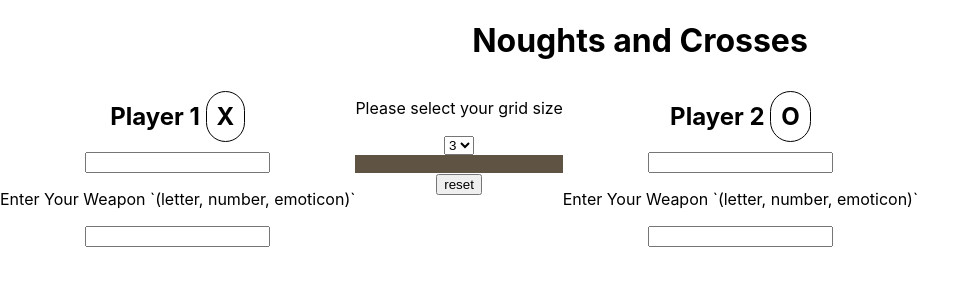
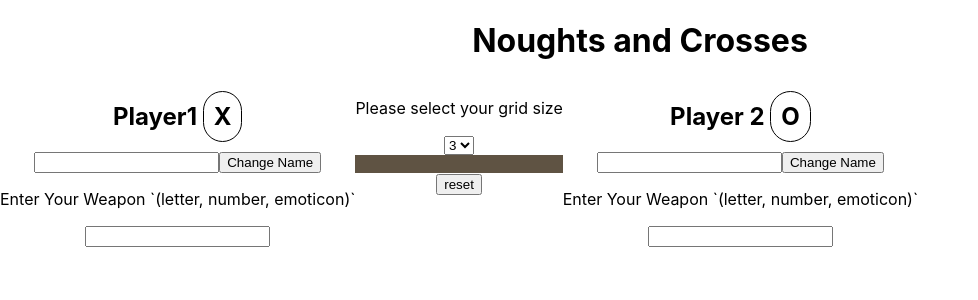
Before and after one commit to ikhlaas-kapadia/Noughts-And-Crosses, a React (Create React App) app: page / in a window 1280 px wide. Shown: the top 300 px of the page, without its empty margins (0-978 px from the left). Built offline with nearby package versions, Linux system fonts and the light colour scheme.

Commit message:
Add form to submit name change

```diff
--- a/src/Components/PlayerOne.jsx
+++ b/src/Components/PlayerOne.jsx
@@ -1,22 +1,24 @@
 import React from "react";
 
 const PlayerOne = (props) => {
-  const {
-    playerOneName,
-    playerOneIcon,
-    handleNameChange,
-    handleIconChange,
-  } = props;
+  const { handleNameChange, handleIconChange, handleNameSubmit, input } = props;
+  const { name, icon } = props.playerOne;
+
   return (
     <div className="Player">
       <h2>
-        {!playerOneName ? "Player 1" : playerOneName}{" "}
-        <span className="Icon">{!playerOneIcon ? "X" : playerOneIcon}</span>
+        {!name ? "Player 1" : name}{" "}
+        <span className="Icon">{!icon ? "X" : icon}</span>
       </h2>
       <div className="NameForm">
-        <input onChange={handleNameChange} name="playerOneName"></input>
+        <form onSubmit={handleNameSubmit} name="playerOne">
+          <label>
+            <input onChange={handleNameChange} name="playerOneInput"></input>
+          </label>
+          <button>Change Name</button>
+        </form>
         <p>Enter Your Weapon `(letter, number, emoticon)` </p>
-        <input onChange={handleIconChange} name="playerOneIcon"></input>
+        <input onChange={handleIconChange} name="playerOne"></input>
         <div></div>
       </div>
     </div>
--- a/src/Components/PlayerTwo.jsx
+++ b/src/Components/PlayerTwo.jsx
@@ -1,22 +1,24 @@
 import React from "react";
 
 const PlayerTwo = (props) => {
-  const {
-    playerTwoName,
-    playerTwoIcon,
-    handleNameChange,
-    handleIconChange,
-  } = props;
+  const { handleNameChange, handleIconChange, handleNameSubmit, input } = props;
+  const { name, icon } = props.playerTwo;
+
   return (
     <div className="Player">
       <h2>
-        {!playerTwoName ? "Player 2" : playerTwoName}{" "}
-        <span className="Icon">{!playerTwoIcon ? "O" : playerTwoIcon}</span>
+        {!name ? "Player 2" : name}{" "}
+        <span className="Icon">{!icon ? "O" : icon}</span>
       </h2>
       <div className="NameForm">
-        <input onChange={handleNameChange} name="playerTwoName"></input>
+        <form onSubmit={handleNameSubmit} name="playerTwo">
+          <label>
+            <input onChange={handleNameChange} name="playerTwoInput"></input>
+          </label>
+          <button>Change Name</button>
+        </form>
         <p>Enter Your Weapon `(letter, number, emoticon)` </p>
-        <input onChange={handleIconChange} name="playerTwoIcon"></input>
+        <input onChange={handleIconChange} name="playerTwo"></input>
         <div></div>
       </div>
     </div>
```
